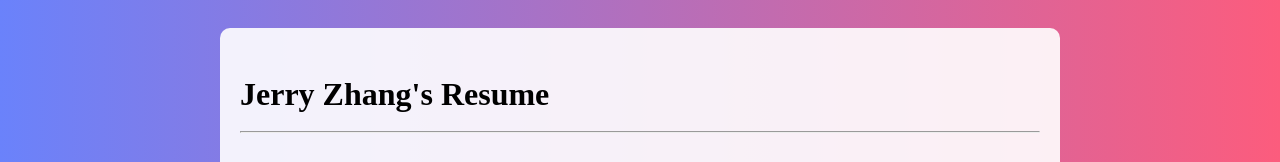
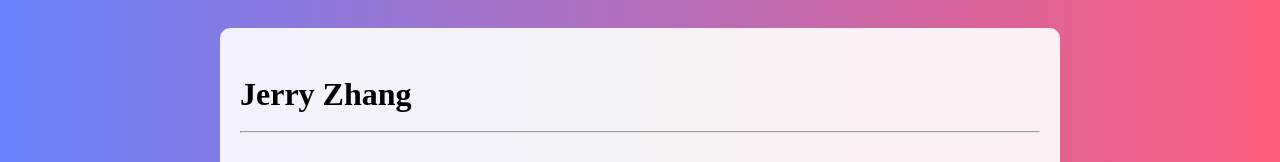
Before and after one commit to JerryZRZ/Jerry-Zhang, a plain HTML site: page index.html in a window 1280 px wide. Shown: the top 162 px of the page. Drawn offline with Linux system fonts and the light colour scheme.

Commit message:
Update index.html

```diff
--- a/index.html
+++ b/index.html
@@ -39,7 +39,7 @@
 </head>
 <body>
     <div class="container">
-        <h1>Jerry Zhang's Resume</h1>
+        <h1>Jerry Zhang</h1>
         <hr>
         <h2>Personal information</h2>
         <ul>
```
